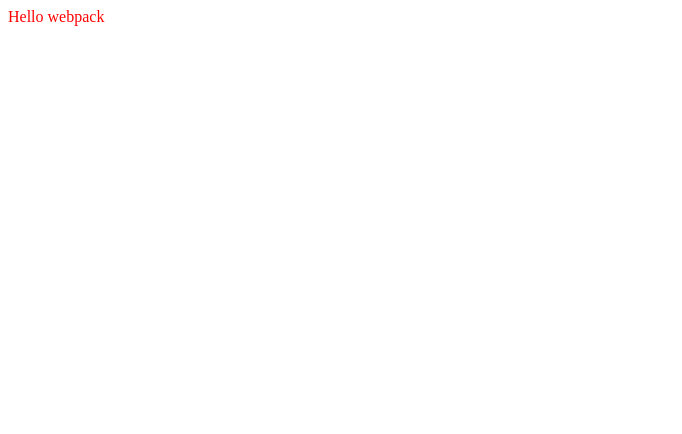
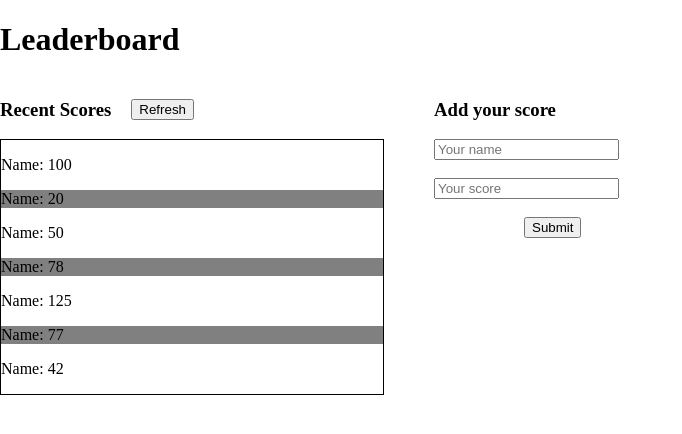
Before and after one commit to BenjaminMatembe/Leaderboard, a website built with webpack: page src/index.html in a window 1280 px wide. Shown: the whole page, without its empty margins (0-682 px from the left). Built offline with nearby package versions, Linux system fonts and the light colour scheme.

Commit message:
Add layout styles and fix errors

```diff
--- a/package.json
+++ b/package.json
@@ -14,6 +14,7 @@
   "devDependencies": {
     "css-loader": "^6.7.3",
     "csv-loader": "^3.0.5",
+    "html-webpack-plugin": "^5.5.1",
     "style-loader": "^3.3.2",
     "webpack": "^5.82.1",
     "webpack-cli": "^5.1.1",
--- a/src/index.html
+++ b/src/index.html
@@ -6,6 +6,35 @@
     <script src="https://unpkg.com/lodash@4.17.20"></script>
   </head>
   <body>
+    <header>
+        <h1>Leaderboard</h1>
+    </header>
+    <section class="container">
+       <div class="left">
+<article class="top">
+    <h3>Recent Scores</h3>
+    <button>Refresh</button>
+</article>
+<article class="list">
+    <p class="">Name: 100</p>
+    <p class="grey">Name: 20</p>
+    <p class="">Name: 50</p>
+    <p class="grey">Name: 78</p>
+    <p class="">Name: 125</p>
+    <p class="grey">Name: 77</p>
+    <p class="">Name: 42</p>
+</article>
+       </div>
+
+       <div class="right">
+        <article><h1>Add your score</h1></article>
+        <form action="">
+            <input type="text" placeholder="Your name"> <br> <br>
+            <input type="text" placeholder="Your score"> <br> <br>
+            <button class="submit">Submit</button>
+        </form>
+       </div>
+    </section>
     <script src="./src/index.js"></script>
   </body>
 </html>
--- a/src/index.js
+++ b/src/index.js
@@ -1,16 +1 @@
-// eslint-disable-next-line import/no-extraneous-dependencies
-import _ from 'lodash';
 import './styles.css';
-
-function component() {
-  const element = document.createElement('div');
-
-  // Lodash, currently included via a script, is required for this line to work
-  // eslint-disable-next-line no-undef
-  element.innerHTML = _.join(['Hello', 'webpack'], ' ');
-  element.classList.add('hello');
-
-  return element;
-}
-
-document.body.appendChild(component());
--- a/src/styles.css
+++ b/src/styles.css
@@ -1,3 +1,39 @@
-.hello {
-    color: red;
-  }
+body {
+  margin: 0;
+  padding: 0;
+  box-sizing: border-box;
+}
+
+.left {
+  width: 30%;
+  justify-content: center;
+  align-items: center;
+}
+
+.right {
+  width: 50%;
+}
+
+.container {
+  display: flex;
+  width: 100%;
+  gap: 50px;
+}
+
+.top {
+  display: flex;
+  align-items: center;
+  gap: 20px;
+}
+
+.list {
+  border: 1px solid black;
+}
+
+.grey {
+  background-color: gray;
+}
+
+.submit {
+  margin-left: 90px;
+}
--- a/webpack.config.js
+++ b/webpack.config.js
@@ -1,18 +1,25 @@
 const path = require('path');
+// eslint-disable-next-line import/no-unresolved, import/no-extraneous-dependencies
+const HtmlWebpackPlugin = require('html-webpack-plugin');
 
 module.exports = {
-  mode: 'production',
+  mode: 'development',
   entry: './src/index.js',
+  plugins: [
+    new HtmlWebpackPlugin({
+      template: './src/index.html',
+    }),
+  ],
+
   devServer: {
     static: './dist',
   },
 
   output: {
-    filename: 'bundle.js',
+    filename: '[name].main.js',
     path: path.resolve(__dirname, 'dist'),
-  },
-  optimization: {
-    runtimeChunk: 'single',
+    clean: true,
+
   },
   module: {
     rules: [
```
Also changed, not shown: dist/bundle.js (deleted), dist/bundle.js.LICENSE.txt (deleted), dist/index.html, dist/main.js (deleted), dist/main.js.LICENSE.txt (deleted), dist/main.main.js (added), 1 other file.
